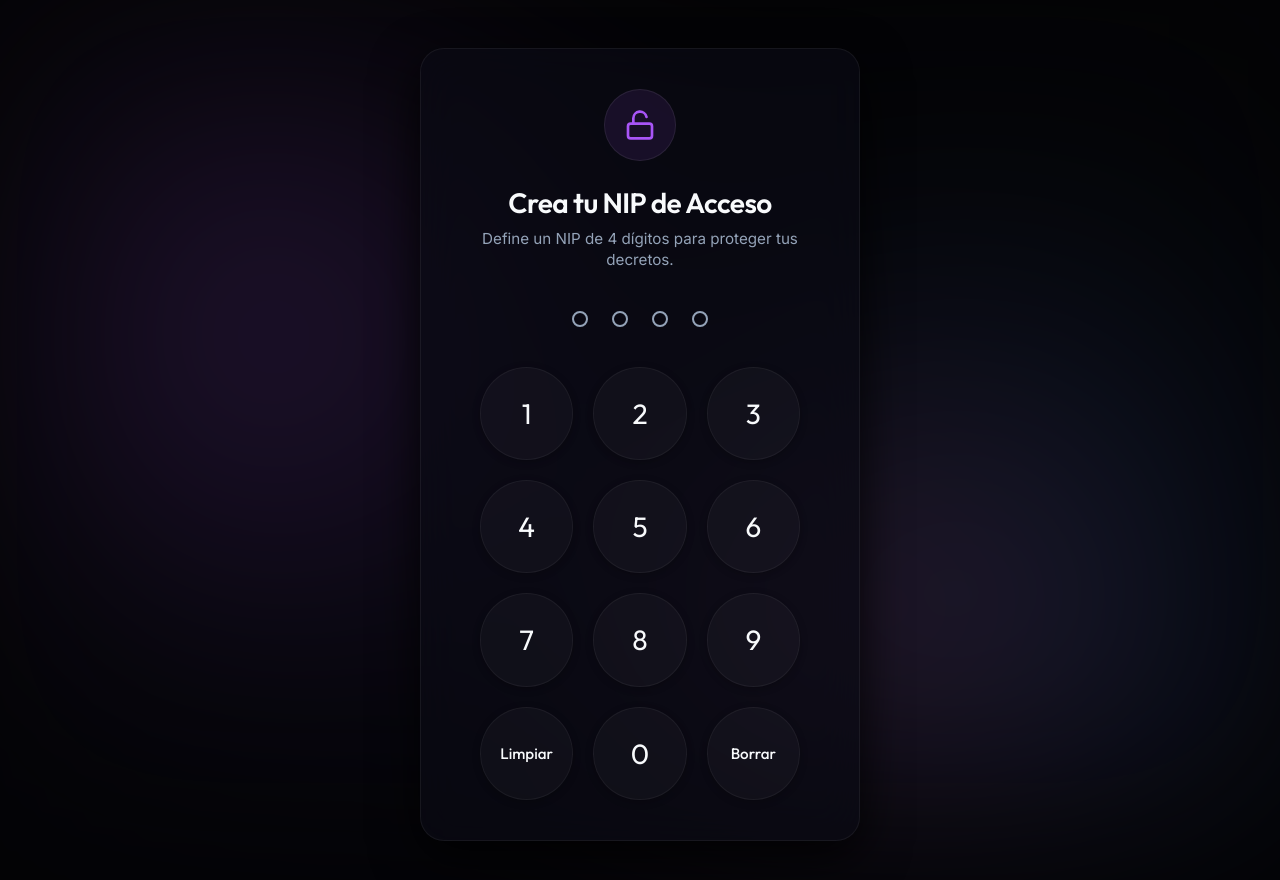
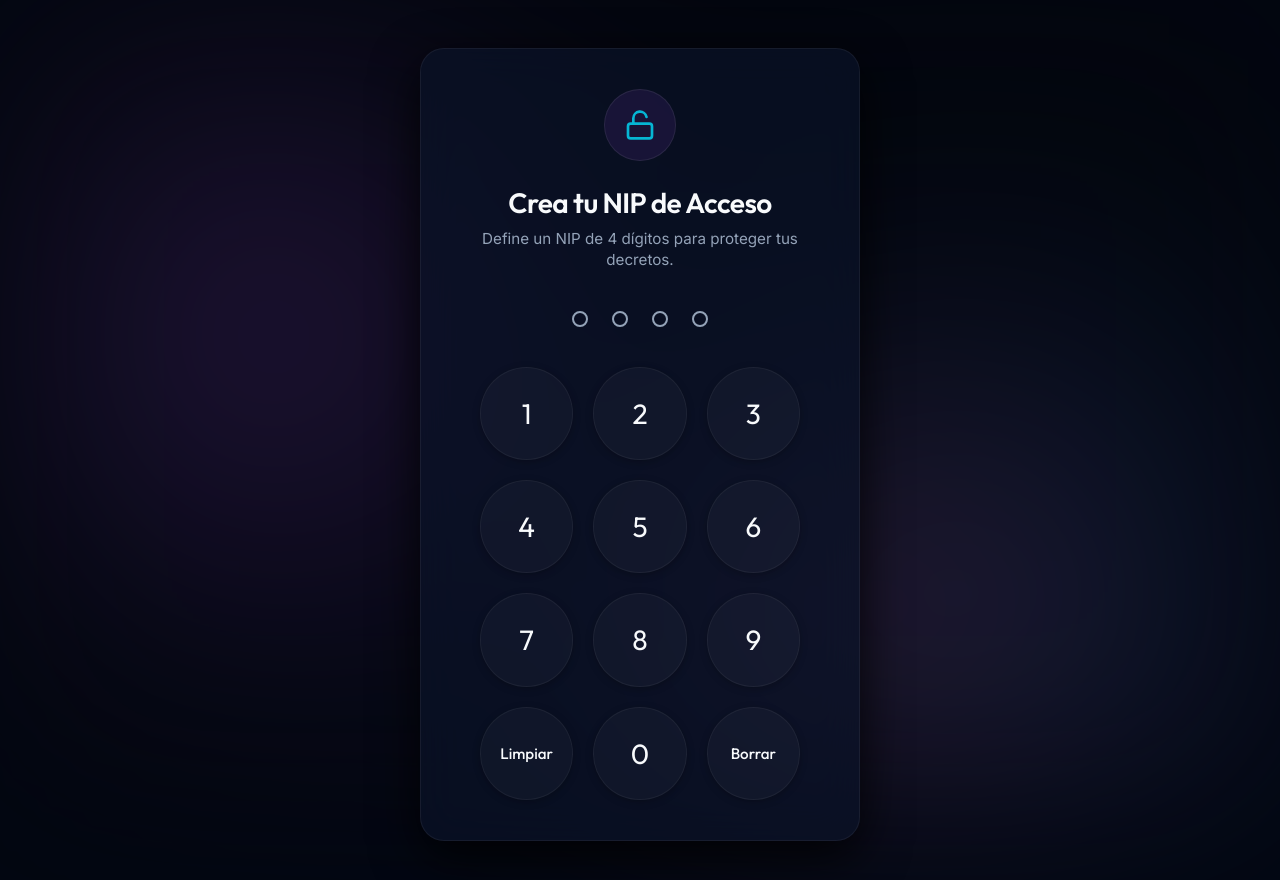
Before and after one commit to Masio84/decretos, a React (Vite) app: page / in a window 1280 px wide. Shown: the top 880 px of the page. Built offline with nearby package versions, Linux system fonts and the light colour scheme; a web font is replaced by a local one.

Commit message:
Feat: Add dynamic theme switcher with 5 vibrant, masculine color palettes

```diff
--- a/src/App.tsx
+++ b/src/App.tsx
@@ -1,4 +1,4 @@
-import React, { useState } from 'react';
+import React, { useState, useEffect } from 'react';
 import CryptoJS from 'crypto-js';
 import { PINScreen } from './components/PINScreen';
 import { Dashboard } from './components/Dashboard';
@@ -34,6 +34,14 @@ export const App: React.FC = () => {
 
   // Data States
   const [decrees, setDecrees] = useState<Decree[]>([]);
+
+  // Theme State & Sync Effect
+  const [activeTheme, setActiveTheme] = useState<string>(() => localStorage.getItem('decretos_theme') || 'quantum');
+
+  useEffect(() => {
+    document.documentElement.className = `theme-${activeTheme}`;
+    localStorage.setItem('decretos_theme', activeTheme);
+  }, [activeTheme]);
 
   // GitHub Configurations
   const [gitHubConfig, setGitHubConfig] = useState<{
@@ -396,6 +404,8 @@ export const App: React.FC = () => {
           }}
           onClearData={handleClearData}
           onImportBackup={handleImportBackup}
+          activeTheme={activeTheme}
+          onChangeTheme={setActiveTheme}
         />
       )}
 
--- a/src/components/Dashboard.tsx
+++ b/src/components/Dashboard.tsx
@@ -39,6 +39,8 @@ interface DashboardProps {
   onResetPIN: (newHash: string) => void;
   onClearData: () => void;
   onImportBackup: (data: Decree[]) => void;
+  activeTheme: string;
+  onChangeTheme: (theme: string) => void;
 }
 
 export const Dashboard: React.FC<DashboardProps> = ({
@@ -55,7 +57,9 @@ export const Dashboard: React.FC<DashboardProps> = ({
   lastSyncTime,
   onResetPIN,
   onClearData,
-  onImportBackup
+  onImportBackup,
+  activeTheme,
+  onChangeTheme
 }) => {
   const [searchQuery, setSearchQuery] = useState('');
   const [selectedCategory, setSelectedCategory] = useState('Todos');
@@ -479,6 +483,57 @@ export const Dashboard: React.FC<DashboardProps> = ({
                   {isUiSoundsEnabled ? <Volume2 size={16} /> : <VolumeX size={16} />}
                   <span>{isUiSoundsEnabled ? 'Sonidos de la Interfaz Activados' : 'Sonidos de la Interfaz Silenciados'}</span>
                 </button>
+
+                <div style={{ marginTop: '0.75rem' }}>
+                  <span style={{ fontSize: '0.75rem', color: 'var(--text-secondary)', display: 'block', marginBottom: '0.5rem', fontWeight: '500' }}>
+                    Paleta de Colores Activa:
+                  </span>
+                  <div style={{ display: 'grid', gridTemplateColumns: 'repeat(2, 1fr)', gap: '0.35rem' }}>
+                    {[
+                      { id: 'quantum', name: 'Quantum Ocean', color: '#06b6d4' },
+                      { id: 'stealth', name: 'Stealth Crimson', color: '#e11d48' },
+                      { id: 'cyberpunk', name: 'Cyberpunk Volt', color: '#84cc16' },
+                      { id: 'ember', name: 'Titanium Ember', color: '#f97316' },
+                      { id: 'boreal', name: 'Boreal Forest', color: '#10b981' },
+                    ].map(t => (
+                      <button
+                        key={t.id}
+                        type="button"
+                        onClick={() => {
+                          audioHelper.playTap();
+                          onChangeTheme(t.id);
+                        }}
+                        style={{
+                          display: 'flex',
+                          alignItems: 'center',
+                          gap: '0.35rem',
+                          padding: '0.4rem 0.5rem',
+                          fontSize: '0.7rem',
+                          borderRadius: '8px',
+                          border: activeTheme === t.id ? '1px solid var(--accent-purple)' : '1px solid rgba(255, 255, 255, 0.08)',
+                          background: activeTheme === t.id ? 'rgba(255, 255, 255, 0.08)' : 'rgba(255, 255, 255, 0.02)',
+                          color: activeTheme === t.id ? 'var(--text-primary)' : 'var(--text-secondary)',
+                          cursor: 'pointer',
+                          textAlign: 'left',
+                          fontWeight: activeTheme === t.id ? '600' : '400',
+                          transition: 'all 0.2s ease',
+                          outline: 'none',
+                          justifyContent: 'flex-start'
+                        }}
+                      >
+                        <span style={{
+                          width: '8px',
+                          height: '8px',
+                          borderRadius: '50%',
+                          backgroundColor: t.color,
+                          boxShadow: `0 0 6px ${t.color}`,
+                          flexShrink: 0
+                        }} />
+                        <span style={{ overflow: 'hidden', textOverflow: 'ellipsis', whiteSpace: 'nowrap' }}>{t.name}</span>
+                      </button>
+                    ))}
+                  </div>
+                </div>
               </div>
             </div>
 
--- a/src/index.css
+++ b/src/index.css
@@ -51,6 +51,161 @@
   --radius-sm: 8px;
   --radius-md: 16px;
   --radius-lg: 24px;
+}
+
+/* Theme 1: Quantum Ocean (Cian y Cobalto) */
+.theme-quantum {
+  --bg-deep: #030712;
+  --bg-dark: #0b1329;
+  --bg-glass: rgba(11, 19, 41, 0.7);
+  --bg-glass-hover: rgba(18, 30, 64, 0.85);
+  --accent-purple: #06b6d4;
+  --accent-purple-glow: rgba(6, 182, 212, 0.4);
+  --border-glass-focus: rgba(6, 182, 212, 0.5);
+
+  --energy-love: linear-gradient(135deg, #0ea5e9, #0284c7);
+  --energy-love-glow: rgba(14, 165, 233, 0.35);
+  --energy-love-bg: #0c4a6e;
+
+  --energy-prosperity: linear-gradient(135deg, #f97316, #d97706);
+  --energy-prosperity-glow: rgba(249, 115, 22, 0.35);
+  --energy-prosperity-bg: #7c2d12;
+
+  --energy-health: linear-gradient(135deg, #10b981, #059669);
+  --energy-health-glow: rgba(16, 185, 129, 0.35);
+  --energy-health-bg: #064e3b;
+
+  --energy-purpose: linear-gradient(135deg, #3b82f6, #1d4ed8);
+  --energy-purpose-glow: rgba(59, 130, 246, 0.35);
+  --energy-purpose-bg: #1e3a8a;
+
+  --energy-spirit: linear-gradient(135deg, #6366f1, #4f46e5);
+  --energy-spirit-glow: rgba(99, 102, 241, 0.35);
+  --energy-spirit-bg: #312e81;
+}
+
+/* Theme 2: Stealth Crimson (Carmesí y Carbón) */
+.theme-stealth {
+  --bg-deep: #070708;
+  --bg-dark: #121214;
+  --bg-glass: rgba(18, 18, 20, 0.75);
+  --bg-glass-hover: rgba(26, 26, 30, 0.88);
+  --accent-purple: #e11d48;
+  --accent-purple-glow: rgba(225, 29, 72, 0.4);
+  --border-glass-focus: rgba(225, 29, 72, 0.5);
+
+  --energy-love: linear-gradient(135deg, #e11d48, #9f1239);
+  --energy-love-glow: rgba(225, 29, 72, 0.35);
+  --energy-love-bg: #4c0519;
+
+  --energy-prosperity: linear-gradient(135deg, #eab308, #b45309);
+  --energy-prosperity-glow: rgba(234, 179, 8, 0.35);
+  --energy-prosperity-bg: #451a03;
+
+  --energy-health: linear-gradient(135deg, #22c55e, #15803d);
+  --energy-health-glow: rgba(34, 197, 94, 0.35);
+  --energy-health-bg: #14532d;
+
+  --energy-purpose: linear-gradient(135deg, #f97316, #c2410c);
+  --energy-purpose-glow: rgba(249, 115, 22, 0.35);
+  --energy-purpose-bg: #431407;
+
+  --energy-spirit: linear-gradient(135deg, #64748b, #475569);
+  --energy-spirit-glow: rgba(100, 116, 139, 0.35);
+  --energy-spirit-bg: #1e293b;
+}
+
+/* Theme 3: Cyberpunk Neon (Volt y Cian) */
+.theme-cyberpunk {
+  --bg-deep: #050508;
+  --bg-dark: #0c0d16;
+  --bg-glass: rgba(12, 13, 22, 0.7);
+  --bg-glass-hover: rgba(20, 22, 38, 0.85);
+  --accent-purple: #84cc16;
+  --accent-purple-glow: rgba(132, 204, 22, 0.4);
+  --border-glass-focus: rgba(132, 204, 22, 0.5);
+
+  --energy-love: linear-gradient(135deg, #06b6d4, #0891b2);
+  --energy-love-glow: rgba(6, 182, 212, 0.35);
+  --energy-love-bg: #164e63;
+
+  --energy-prosperity: linear-gradient(135deg, #f59e0b, #ea580c);
+  --energy-prosperity-glow: rgba(245, 158, 11, 0.35);
+  --energy-prosperity-bg: #7c2d12;
+
+  --energy-health: linear-gradient(135deg, #84cc16, #65a30d);
+  --energy-health-glow: rgba(132, 204, 22, 0.35);
+  --energy-health-bg: #365314;
+
+  --energy-purpose: linear-gradient(135deg, #3b82f6, #2563eb);
+  --energy-purpose-glow: rgba(59, 130, 246, 0.35);
+  --energy-purpose-bg: #1e3a8a;
+
+  --energy-spirit: linear-gradient(135deg, #8b5cf6, #7c3aed);
+  --energy-spirit-glow: rgba(139, 92, 246, 0.35);
+  --energy-spirit-bg: #4c1d95;
+}
+
+/* Theme 4: Titanium Ember (Cobre y Titanio) */
+.theme-ember {
+  --bg-deep: #0b0a0a;
+  --bg-dark: #191616;
+  --bg-glass: rgba(25, 22, 22, 0.7);
+  --bg-glass-hover: rgba(38, 33, 33, 0.85);
+  --accent-purple: #f97316;
+  --accent-purple-glow: rgba(249, 115, 22, 0.4);
+  --border-glass-focus: rgba(249, 115, 22, 0.5);
+
+  --energy-love: linear-gradient(135deg, #f97316, #ea580c);
+  --energy-love-glow: rgba(249, 115, 22, 0.35);
+  --energy-love-bg: #7c2d12;
+
+  --energy-prosperity: linear-gradient(135deg, #fbbf24, #d97706);
+  --energy-prosperity-glow: rgba(251, 191, 36, 0.35);
+  --energy-prosperity-bg: #78350f;
+
+  --energy-health: linear-gradient(135deg, #0d9488, #0f766e);
+  --energy-health-glow: rgba(13, 148, 136, 0.35);
+  --energy-health-bg: #115e59;
+
+  --energy-purpose: linear-gradient(135deg, #ef4444, #b91c1c);
+  --energy-purpose-glow: rgba(239, 68, 68, 0.35);
+  --energy-purpose-bg: #7f1d1d;
+
+  --energy-spirit: linear-gradient(135deg, #4b5563, #374151);
+  --energy-spirit-glow: rgba(75, 85, 99, 0.35);
+  --energy-spirit-bg: #1f2937;
+}
+
+/* Theme 5: Boreal Forest (Pino y Aurora) */
+.theme-boreal {
+  --bg-deep: #050808;
+  --bg-dark: #0d1617;
+  --bg-glass: rgba(13, 22, 23, 0.7);
+  --bg-glass-hover: rgba(22, 36, 38, 0.85);
+  --accent-purple: #10b981;
+  --accent-purple-glow: rgba(16, 185, 129, 0.4);
+  --border-glass-focus: rgba(16, 185, 129, 0.5);
+
+  --energy-love: linear-gradient(135deg, #10b981, #0f766e);
+  --energy-love-glow: rgba(16, 185, 129, 0.35);
+  --energy-love-bg: #064e3b;
+
+  --energy-prosperity: linear-gradient(135deg, #eab308, #ca8a04);
+  --energy-prosperity-glow: rgba(234, 179, 8, 0.35);
+  --energy-prosperity-bg: #713f12;
+
+  --energy-health: linear-gradient(135deg, #22c55e, #16a34a);
+  --energy-health-glow: rgba(34, 197, 94, 0.35);
+  --energy-health-bg: #14532d;
+
+  --energy-purpose: linear-gradient(135deg, #0ea5e9, #0284c7);
+  --energy-purpose-glow: rgba(14, 165, 233, 0.35);
+  --energy-purpose-bg: #0c4a6e;
+
+  --energy-spirit: linear-gradient(135deg, #0f172a, #1e293b);
+  --energy-spirit-glow: rgba(15, 23, 42, 0.35);
+  --energy-spirit-bg: #0f172a;
 }
 
 /* Reset and Core Styles */
```
